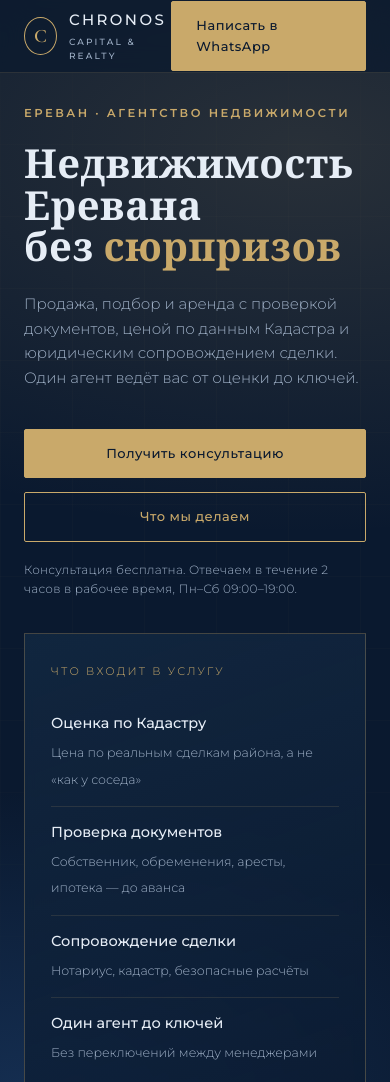
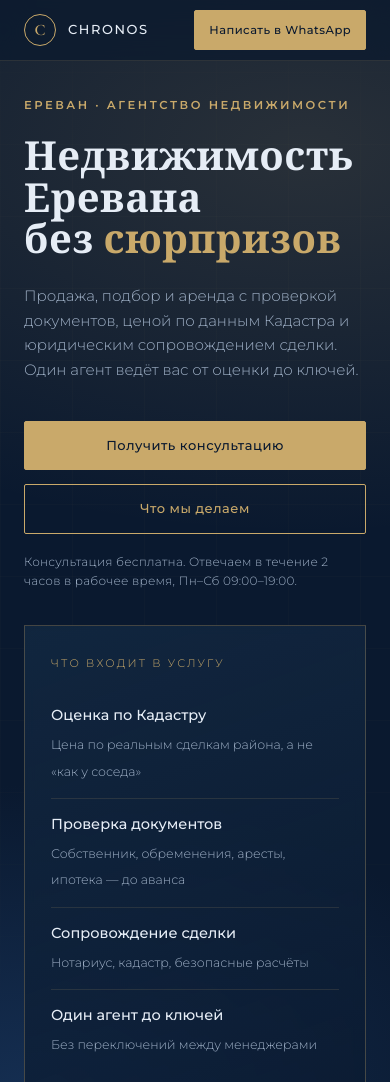
Before and after one commit to revsargs-ux/chronos-landing, a plain HTML site: page index.html in a window 390 px wide. Shown: the top 1082 px of the page. Drawn offline with nearby package versions, Linux system fonts and the light colour scheme.

Commit message:
Landing: mobile header fixes

```diff
--- a/index.html
+++ b/index.html
@@ -151,9 +151,16 @@ footer a:hover{color:var(--gold)}
   section{padding:72px 0}
   .check{padding:32px 24px}
 }
+@media(max-width:560px){
+  .nav{height:60px}
+  .logo .name span{display:none}
+  .logo .name{font-size:13px;letter-spacing:.12em}
+  .logo .mark{width:32px;height:32px;font-size:16px}
+  header .btn{padding:10px 14px;font-size:11.5px;width:auto;white-space:nowrap}
+}
 @media(max-width:520px){
-  .hero{padding-top:104px}
-  .btn{width:100%;justify-content:center}
+  .hero{padding-top:96px}
+  .hero .cta .btn{width:100%;justify-content:center}
   .hero .cta{flex-direction:column}
 }
 </style>
```
Also changed, not shown: v2_hero.png (added), v2_market.png (added), v2_mobile.png (added), v2_mobile_contact.png (added), v2_services.png (added).
